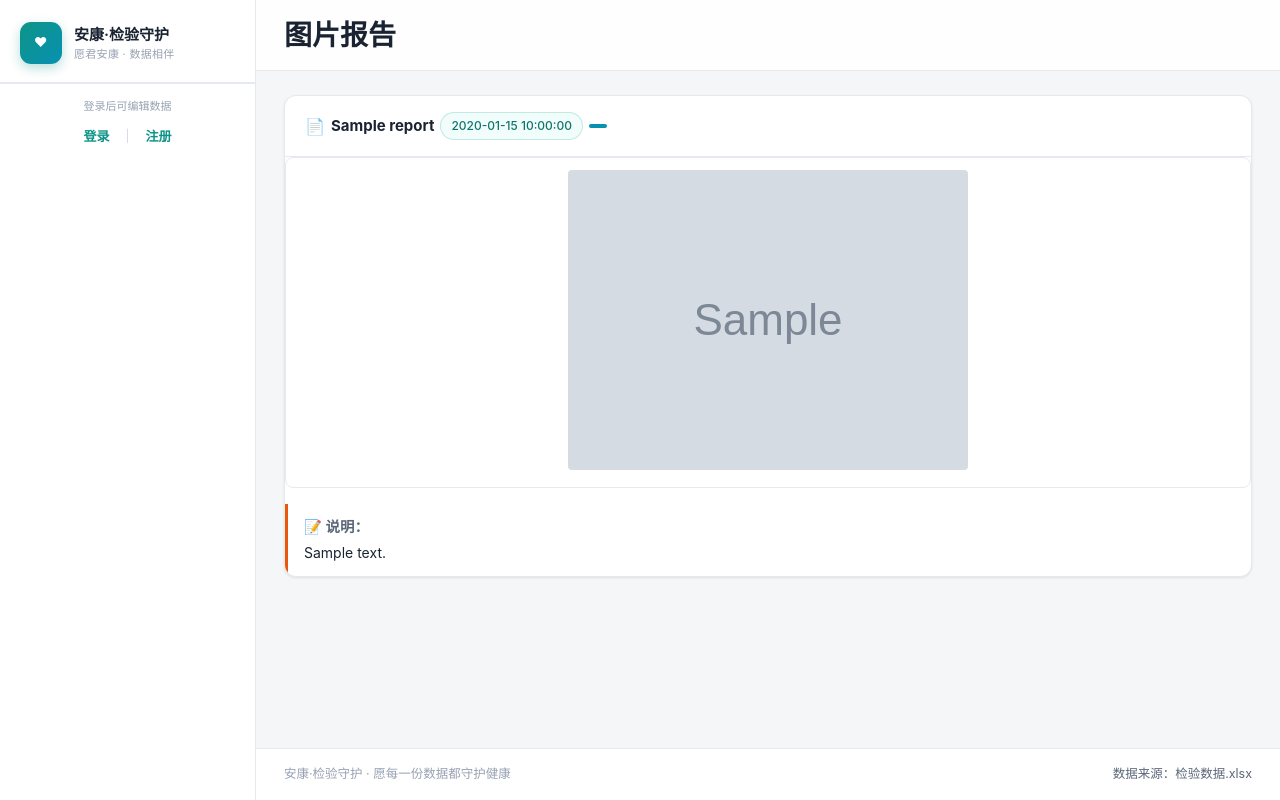
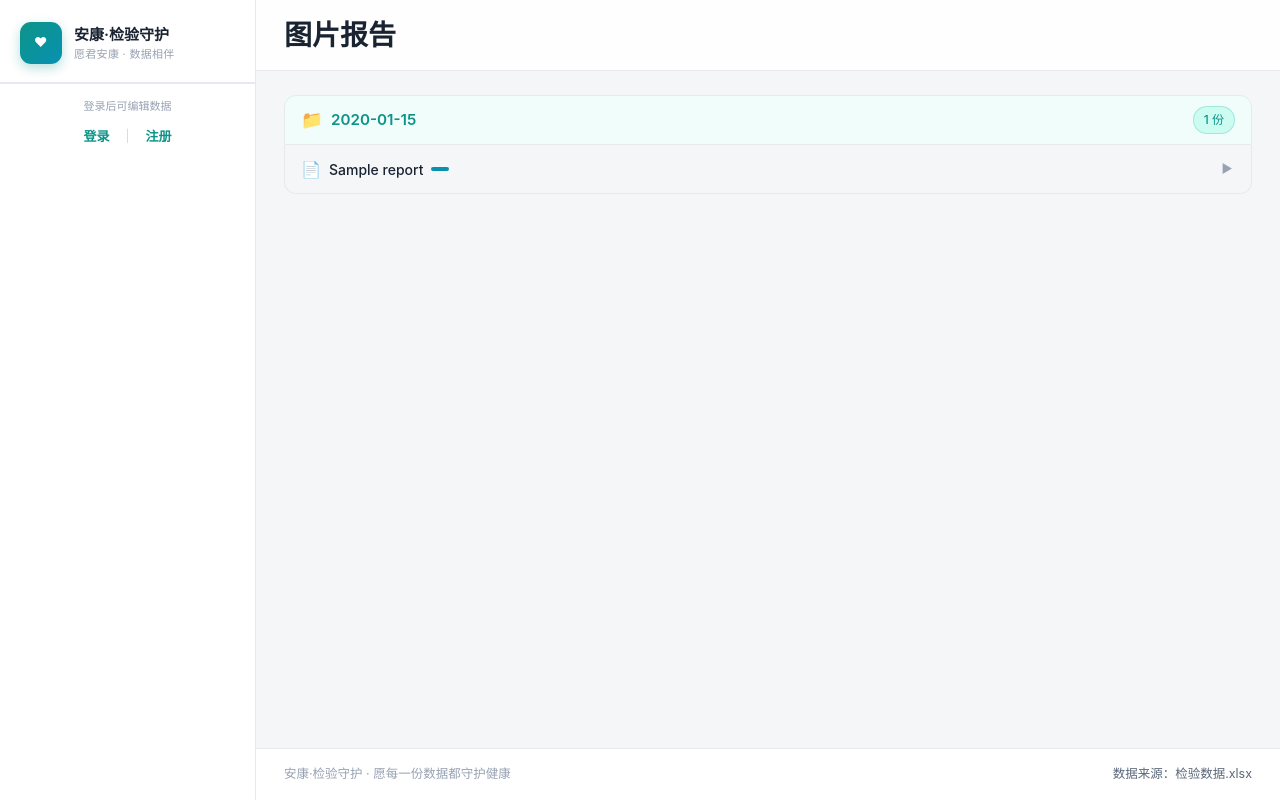
Before and after one commit to SoliBooster/ICU-app, a Flask app: page /reports in a window 1280 px wide. Run offline with Flask 3, Linux system fonts and the light colour scheme; the visitor is signed in with stand-in values (Sample User, id 1); tables that the repository leaves empty hold one stand-in row (values such as "Sample post"); grey boxes marked "Sample" are stand-in pictures; data that the repository does not hold is empty; parts of the project's set-up code (start-up, migrations or seed data) failed here and were passed over.

Commit message:
refactor: 报告按日期分组+默认折叠展示

```diff
--- a/app.py
+++ b/app.py
@@ -872,8 +872,18 @@
 
     patients = dictify_all(query_all("SELECT id, name FROM patients ORDER BY id"))
 
+    # 按日期分组
+    from collections import defaultdict
+    report_groups = defaultdict(list)
+    for r in rows:
+        date_str = str(r['created_at'])[:10] if r.get('created_at') else '未知日期'
+        report_groups[date_str].append(r)
+    # 按日期倒序排序
+    sorted_dates = sorted(report_groups.keys(), reverse=True)
+    report_groups_ordered = [(d, report_groups[d]) for d in sorted_dates]
+
     return render_template('reports.html',
-                           reports=rows,
+                           report_groups=report_groups_ordered,
                            patients=patients,
                            is_admin=is_admin_user)
 
--- a/static/css/style.css
+++ b/static/css/style.css
@@ -1109,3 +1109,101 @@
     min-height: 100px;
     line-height: 1.6;
 }
+
+/* ===== 报告按日期分组 + 折叠 ===== */
+.date-group {
+    margin-bottom: 20px;
+}
+.date-group-header {
+    display: flex;
+    align-items: center;
+    gap: 8px;
+    padding: 10px 16px;
+    background: var(--primary-bg);
+    border: 1px solid var(--border);
+    border-radius: var(--radius) var(--radius) 0 0;
+    font-weight: 600;
+    font-size: 0.95rem;
+    color: var(--primary);
+}
+.date-group-header .badge {
+    margin-left: auto;
+    background: var(--primary-soft);
+    color: var(--primary);
+}
+.date-group-icon {
+    font-size: 1.1rem;
+}
+.date-group-body {
+    border: 1px solid var(--border);
+    border-top: none;
+    border-radius: 0 0 var(--radius) var(--radius);
+    overflow: hidden;
+}
+.date-group-body:empty {
+    display: none;
+}
+
+.report-collapse {
+    border-bottom: 1px solid var(--border);
+}
+.report-collapse:last-child {
+    border-bottom: none;
+}
+.report-collapse-head {
+    display: flex;
+    align-items: center;
+    justify-content: space-between;
+    padding: 12px 16px;
+    cursor: pointer;
+    transition: background .12s;
+    user-select: none;
+}
+.report-collapse-head:hover {
+    background: var(--surface-2);
+}
+.report-collapse-head.expanded {
+    background: var(--surface-2);
+    border-bottom: 1px solid var(--border);
+}
+.report-collapse-info {
+    display: flex;
+    align-items: center;
+    gap: 8px;
+    flex: 1;
+    min-width: 0;
+}
+.report-collapse-icon {
+    font-size: 1rem;
+    flex-shrink: 0;
+}
+.report-collapse-title {
+    font-weight: 500;
+    color: var(--text);
+    white-space: nowrap;
+    overflow: hidden;
+    text-overflow: ellipsis;
+}
+.report-collapse-actions {
+    display: flex;
+    align-items: center;
+    gap: 4px;
+    flex-shrink: 0;
+}
+.report-collapse-arrow {
+    font-size: 0.75rem;
+    color: var(--text-3);
+    margin-left: 8px;
+    transition: transform .15s;
+    width: 16px;
+    text-align: center;
+}
+.report-collapse-body {
+    padding: 16px;
+    display: flex;
+    flex-direction: column;
+    gap: 12px;
+}
+.report-collapse-body .report-image-wrap {
+    margin: 0;
+}
--- a/templates/reports.html
+++ b/templates/reports.html
@@ -12,7 +12,7 @@
 {% endblock %}
 
 {% block content %}
-{% if reports|length == 0 %}
+{% if report_groups|length == 0 %}
 <section class="card">
     <div class="card-body" style="text-align: center; padding: 3rem 1rem;">
         <div style="font-size: 3rem; margin-bottom: 1rem;">📋</div>
@@ -26,38 +26,46 @@
 </section>
 {% endif %}
 
+{% for date_str, reports in report_groups %}
+<section class="date-group">
+    <div class="date-group-header">
+        <span class="date-group-icon">📁</span>
+        <span class="date-group-title">{{ date_str }}</span>
+        <span class="badge">{{ reports|length }} 份</span>
+    </div>
+    <div class="date-group-body">
         {% for r in reports %}
-<section class="card report-card">
-    <div class="card-head">
-        <div class="card-title">
-            <span class="card-icon">📄</span>
-            {{ r.title }}
-            <span class="badge">{{ r.created_at }}</span>
+        <div class="report-collapse">
+            <div class="report-collapse-head" onclick="toggleReport(this)">
+                <div class="report-collapse-info">
+                    <span class="report-collapse-icon">📄</span>
+                    <span class="report-collapse-title">{{ r.title }}</span>
                     {% if r.patient_id %}
-            {% set pname = namespace(name='') %}
+                    {% set ns = namespace(pname='') %}
                     {% for p in patients %}
-                {% if p.id == r.patient_id %}{% set pname.name = p.name %}{% endif %}
+                        {% if p.id == r.patient_id %}{% set ns.pname = p.name %}{% endif %}
                     {% endfor %}
-            <span class="badge badge-patient">{{ pname.name }}</span>
+                    <span class="badge badge-patient">{{ ns.pname }}</span>
                     {% endif %}
                 </div>
+                <div class="report-collapse-actions">
                     {% if is_admin %}
-        <div class="card-actions">
-            <a href="{{ url_for('report_edit', report_id=r.id) }}" class="btn btn-ghost btn-sm">
+                    <a href="{{ url_for('report_edit', report_id=r.id) }}" class="btn btn-ghost btn-sm"
+                       onclick="event.stopPropagation();" title="编辑">
                         <svg width="14" height="14" viewBox="0 0 24 24" fill="none" stroke="currentColor" stroke-width="2.2" stroke-linecap="round"><path d="M17 3a2.83 2.83 0 1 1 4 4L7.5 20.5 2 22l1.5-5.5Z"/><path d="m15 5 4 4"/></svg>
-                编辑
                     </a>
                     <form method="post" action="{{ url_for('report_delete', report_id=r.id) }}"
                           onsubmit="return confirm('确定删除「{{ r.title }}」吗？');" style="display:inline;">
-                <button type="submit" class="btn btn-ghost btn-sm" style="color: var(--danger);">
+                        <button type="submit" class="btn btn-ghost btn-sm" style="color: var(--danger);"
+                                onclick="event.stopPropagation();" title="删除">
                             <svg width="14" height="14" viewBox="0 0 24 24" fill="none" stroke="currentColor" stroke-width="2.2" stroke-linecap="round"><path d="M3 6h18M8 6V4a2 2 0 0 1 2-2h4a2 2 0 0 1 2 2v2m2 0v14a2 2 0 0 1-2 2H7a2 2 0 0 1-2-2V6"/></svg>
-                    删除
                         </button>
                     </form>
+                    {% endif %}
+                    <span class="report-collapse-arrow">▶</span>
                 </div>
-        {% endif %}
             </div>
-    <div class="card-body report-body">
+            <div class="report-collapse-body" style="display: none;">
                 <div class="report-image-wrap">
                     <a href="{{ url_for('static', filename=r.image_path) }}" target="_blank">
                         <img src="{{ url_for('static', filename=r.image_path) }}" alt="{{ r.title }}" class="report-image">
@@ -70,6 +78,27 @@
                 </div>
                 {% endif %}
             </div>
+        </div>
+        {% endfor %}
+    </div>
 </section>
 {% endfor %}
 {% endblock %}
+
+{% block scripts %}
+<script>
+function toggleReport(header) {
+    var body = header.nextElementSibling;
+    var arrow = header.querySelector('.report-collapse-arrow');
+    if (body.style.display === 'none') {
+        body.style.display = 'block';
+        arrow.textContent = '▼';
+        header.classList.add('expanded');
+    } else {
+        body.style.display = 'none';
+        arrow.textContent = '▶';
+        header.classList.remove('expanded');
+    }
+}
+</script>
+{% endblock %}
```
Lines whose indentation alone changed are shown as unchanged.
